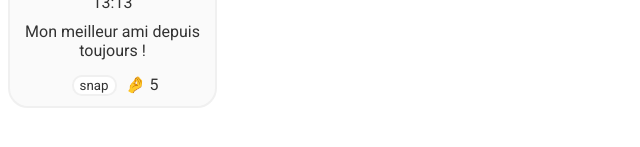
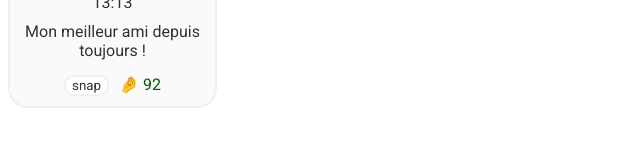
Before and after one commit to Papoui/snapface, an Angular app: page / in a window 1280 px wide. Shown: the part 239-386 px from the top of the page, without its empty margins (0-640 px from the left). Built offline with nearby package versions, Linux system fonts and the light colour scheme.

Commit message:
Mettez de la classe

```diff
--- a/src/app/face-snap/face-snap.html
+++ b/src/app/face-snap/face-snap.html
@@ -1,10 +1,10 @@
-<div class="face-snap-card">
+<div class = 'face-snap-card' [ngClass]="{snapped : userSnapped}">
     <h2>{{title}}</h2>
     <img [src]="imageUrl" [alt]="title">
     <p>Mis en ligne le {{createdAt}}</p>
     <p>{{description}}</p>
     <p>
         <button (click)="onSnap()">snap</button>
-    🤌 {{snaps}}
+        <span [ngStyle]="{ color: 'rgb(0, ' + snaps + ', 0)' }">🤌 {{snaps}}</span>
     </p>
 </div>
--- a/src/app/face-snap/face-snap.scss
+++ b/src/app/face-snap/face-snap.scss
@@ -25,3 +25,14 @@ button {
     border-radius: 10px;
     color: rgb(50, 50, 50);
 }
+.snapped {
+  background-color: rgba(lightgreen, 0.4);
+  color: darkgreen;
+  button {
+    box-shadow: lightgreen 3px 3px 7px;
+    color: darkgreen;
+    &:active {
+      box-shadow: lightgreen 0 0 5px;
+    }
+  }
+}
--- a/src/app/face-snap/face-snap.ts
+++ b/src/app/face-snap/face-snap.ts
@@ -1,9 +1,12 @@
 import { Component } from '@angular/core';
-import { NgStyle } from '@angular/common';
+import { NgStyle, NgClass } from '@angular/common';
 
 @Component({
   selector: 'app-face-snap',
-  imports: [],
+  imports: [
+    NgStyle,
+    NgClass
+  ],
   templateUrl: './face-snap.html',
   styleUrl: './face-snap.scss',
   standalone: true
@@ -21,7 +24,7 @@ export class FaceSnap {
     this.description = 'Mon meilleur ami depuis toujours !';
     const date = new Date();
     this.createdAt = date.getDay()+"/"+date.getMonth()+"/"+date.getFullYear()+" à "+date.getHours()+":"+date.getMinutes();
-    this.snaps = 5;
+    this.snaps = 92;
     this.userSnapped = false;
     this.imageUrl = "https://cdn.pixabay.com/photo/2015/05/31/16/03/teddy-bear-792273_1280.jpg";
 
```
Lines whose indentation alone changed are shown as unchanged.
